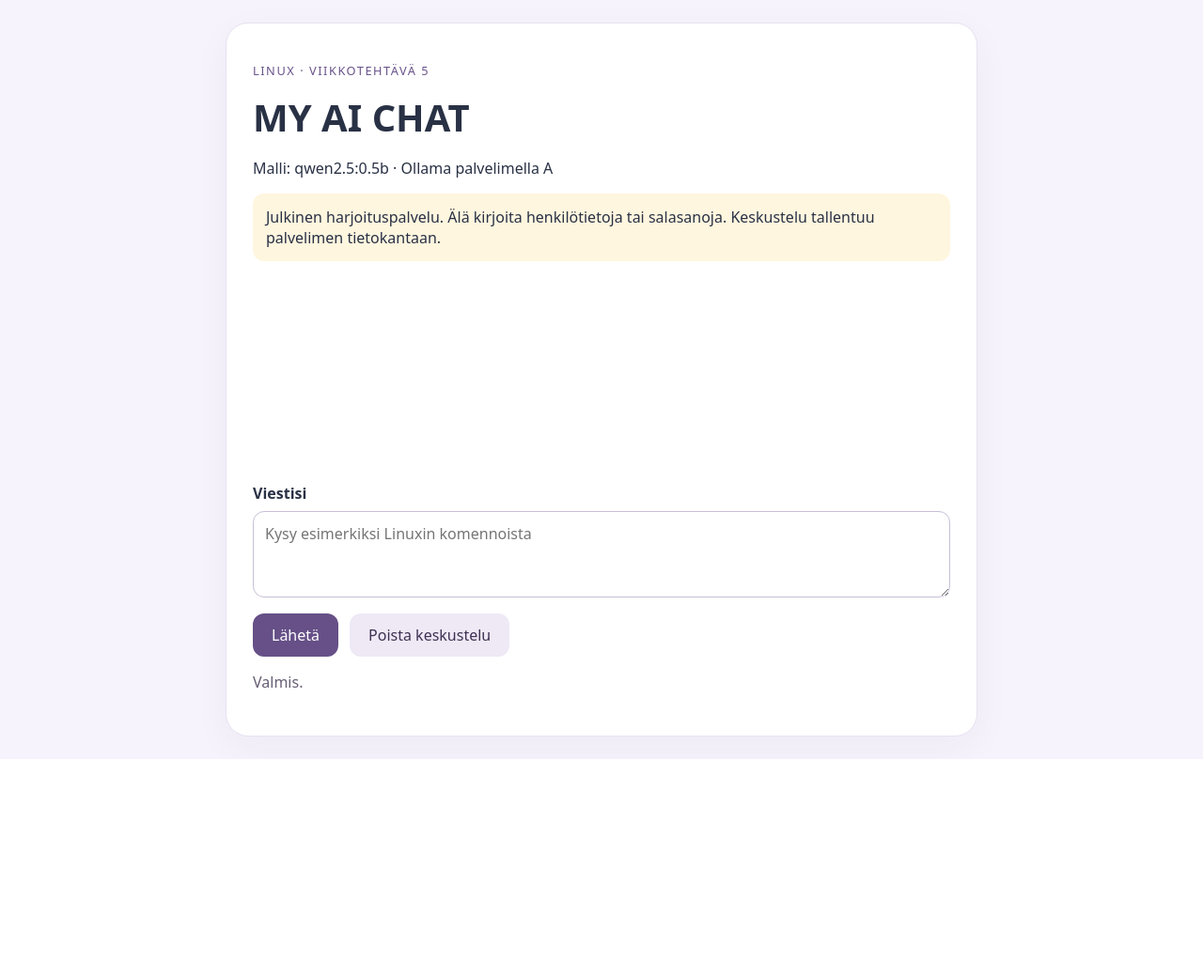
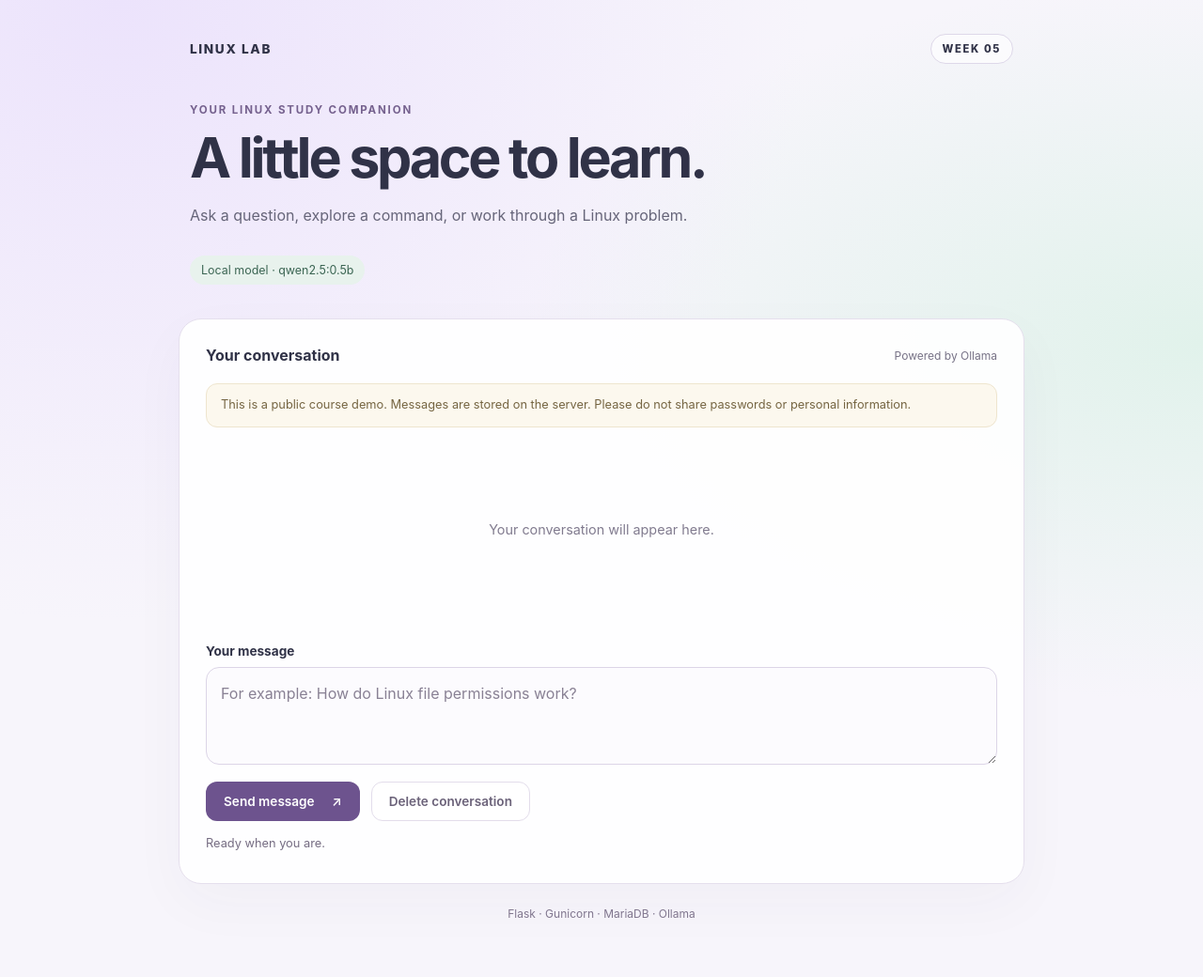
Before and after one commit to teeapiet/viikkotehtava5, a Flask app: page / in a window 1280 px wide. Shown: the whole page at 94% size. Before the commit the page ends 808 px from the top, so only its background shows below. Run offline with Flask 3, Linux system fonts and the light colour scheme; data that the repository does not hold is empty.

Commit message:
language changed to English

```diff
--- a/app.py
+++ b/app.py
@@ -15,7 +15,7 @@ OLLAMA_URL = os.environ.get("OLLAMA_URL", "http://127.0.0.1:11434")
 OLLAMA_MODEL = os.environ.get("OLLAMA_MODEL", "qwen2.5:0.5b")
 SYSTEM_PROMPT = os.environ.get(
     "SYSTEM_PROMPT",
-    "Olet ystävällinen Linux-opettaja. Vastaa lyhyesti käyttäjän kielellä.",
+    "You are a friendly Linux tutor. Always reply in English. Keep answers short.",
 )
 HISTORY_LIMIT = int(os.environ.get("HISTORY_LIMIT", "10"))
 MAX_MESSAGE_LEN = 2000
@@ -74,7 +74,7 @@ def health():
 @app.route("/api/history/<session_id>", methods=["GET", "DELETE"])
 def history(session_id):
     if not SESSION_RE.fullmatch(session_id):
-        return jsonify(error="Virheellinen keskustelutunniste"), 400
+        return jsonify(error="Invalid conversation ID"), 400
 
     try:
         if request.method == "DELETE":
@@ -82,34 +82,34 @@ def history(session_id):
             return jsonify(ok=True)
         return jsonify(db.get_history(session_id, limit=50))
     except db.DatabaseError:
-        app.logger.exception("Tietokantavirhe")
-        return jsonify(error="Tietokantavirhe"), 503
+        app.logger.exception("Database error")
+        return jsonify(error="Database error"), 503
 
 
 @app.post("/api/chat")
 def chat():
     data = request.get_json(silent=True)
     if not isinstance(data, dict):
-        return jsonify(error="Lähetä viesti JSON-oliona"), 400
+        return jsonify(error="Send the message as a JSON object"), 400
 
     session_id = data.get("session_id")
     message = data.get("message")
 
     if not isinstance(session_id, str) or not SESSION_RE.fullmatch(session_id):
-        return jsonify(error="Virheellinen keskustelutunniste"), 400
+        return jsonify(error="Invalid conversation ID"), 400
     if not isinstance(message, str) or not message.strip():
-        return jsonify(error="Viesti puuttuu"), 400
+        return jsonify(error="Please enter a message"), 400
 
     message = message.strip()
     if len(message) > MAX_MESSAGE_LEN:
-        return jsonify(error="Viesti saa olla enintään 2000 merkkiä"), 400
+        return jsonify(error="Your message must be no longer than 2000 characters"), 400
 
     try:
         past = db.get_history(session_id, limit=HISTORY_LIMIT)
         db.save_message(session_id, "user", message)
     except db.DatabaseError:
         app.logger.exception("Viestin tallennus epäonnistui")
-        return jsonify(error="Viestiä ei voitu tallentaa"), 503
+        return jsonify(error="Could not save your message"), 503
 
     messages = (
         [{"role": "system", "content": SYSTEM_PROMPT}]
@@ -151,7 +151,7 @@ def chat():
                     raise ValueError("Ollaman vastaus katkesi")
         except (requests.RequestException, ValueError, AttributeError, TypeError):
             app.logger.exception("Ollama-kutsu epäonnistui")
-            yield ndjson({"error": "Kielimalli ei vastannut loppuun. Yritä uudelleen."})
+            yield ndjson({"error": "The model could not complete its response. Please try again."})
             return
 
         reply = "".join(parts)
@@ -160,7 +160,7 @@ def chat():
                 db.save_message(session_id, "assistant", reply)
         except db.DatabaseError:
             app.logger.exception("Vastauksen tallennus epäonnistui")
-            yield ndjson({"error": "Vastaus saatiin, mutta sen tallennus epäonnistui."})
+            yield ndjson({"error": "The response was received but could not be saved."})
             return
         yield ndjson({"done": True})
 
--- a/static/app.js
+++ b/static/app.js
@@ -42,10 +42,10 @@ async function loadHistory() {
   busy(true);
   try {
     const response = await fetch(`${base}/api/history/${sessionId}`);
-    if (!response.ok) throw new Error("Keskusteluhistorian lataus epäonnistui.");
+    if (!response.ok) throw new Error("Could not load conversation history.");
     const history = await response.json();
     for (const item of history) bubble(item.role, item.content);
-    statusText.textContent = "Valmis.";
+    statusText.textContent = "Ready when you are.";
   } catch (error) {
     statusText.textContent = error.message;
   } finally {
@@ -62,7 +62,7 @@ form.addEventListener("submit", async event => {
   bubble("user", message);
   input.value = "";
   const answer = bubble("assistant", "");
-  statusText.textContent = "Malli vastaa…";
+  statusText.textContent = "The assistant is thinking…";
   let done = false;
 
   function processLine(line) {
@@ -82,10 +82,10 @@ form.addEventListener("submit", async event => {
 
     if (!response.ok) {
       if (response.status === 429) {
-        throw new Error("Liian monta viestiä. Odota hetki ennen seuraavaa.");
+        throw new Error("Too many messages. Please wait a moment before sending another.");
       }
       const data = await response.json().catch(() => ({}));
-      throw new Error(data.error || `Palvelinvirhe ${response.status}`);
+      throw new Error(data.error || `Server error ${response.status}`);
     }
 
     const reader = response.body.getReader();
@@ -102,15 +102,15 @@ form.addEventListener("submit", async event => {
       }
       pending += decoder.decode();
       processLine(pending);
-      if (!done) throw new Error("Yhteys katkesi ennen vastauksen valmistumista.");
+      if (!done) throw new Error("The connection closed before the response was complete.");
     } finally {
       await reader.cancel().catch(() => {});
       reader.releaseLock();
     }
 
-    statusText.textContent = "Vastaus tallennettu.";
+    statusText.textContent = "Response saved.";
   } catch (error) {
-    if (!answer.textContent) answer.textContent = "Vastausta ei saatu.";
+    if (!answer.textContent) answer.textContent = "No response was received.";
     statusText.textContent = error.message;
   } finally {
     busy(false);
@@ -119,15 +119,15 @@ form.addEventListener("submit", async event => {
 });
 
 clearButton.addEventListener("click", async () => {
-  if (!confirm("Poistetaanko tämän keskustelun tallennetut viestit?")) return;
+  if (!confirm("Delete all saved messages in this conversation?")) return;
   busy(true);
   try {
     const response = await fetch(`${base}/api/history/${sessionId}`, {
       method: "DELETE",
     });
-    if (!response.ok) throw new Error("Poistaminen epäonnistui.");
+    if (!response.ok) throw new Error("Could not delete the conversation.");
     messages.replaceChildren();
-    statusText.textContent = "Keskustelu poistettu.";
+    statusText.textContent = "Conversation deleted.";
   } catch (error) {
     statusText.textContent = error.message;
   } finally {
--- a/static/style.css
+++ b/static/style.css
@@ -1,57 +1,159 @@
 :root {
   color-scheme: light;
-  font-family: system-ui, sans-serif;
-  color: #293145;
-  background: #f6f3fc;
+  font-family: Inter, ui-sans-serif, system-ui, sans-serif;
+  color: #303247;
+  background: #f7f5fb;
 }
 * { box-sizing: border-box; }
-body { margin: 0; padding: 24px 16px; }
-main {
-  max-width: 800px;
-  margin: auto;
-  background: #fff;
+body {
+  margin: 0;
+  min-height: 100vh;
+  padding: 36px 20px;
+  background:
+    radial-gradient(ellipse at 10% 0%, #ece3fc 0, transparent 45%),
+    radial-gradient(ellipse at 100% 35%, #e1f2eb 0, transparent 40%),
+    #f7f5fb;
+}
+main { max-width: 900px; margin: auto; }
+.brand {
+  display: flex;
+  justify-content: space-between;
+  align-items: center;
+  font-size: .85rem;
+  font-weight: 800;
+  letter-spacing: .12em;
+}
+.brand span {
+  background: #ffffffa8;
+  border: 1px solid #ded8e9;
+  border-radius: 100px;
+  padding: 8px 12px;
+  font-size: .7rem;
+}
+.hero { padding: 0 12px 24px; }
+.eyebrow {
+  margin: 42px 0 12px;
+  font-size: .72rem;
+  font-weight: 700;
+  letter-spacing: .16em;
+  color: #75618e;
+}
+h1 {
+  font-size: clamp(2.1rem, 6vw, 3.7rem);
+  letter-spacing: -.055em;
+  line-height: 1.08;
+  margin: 0 0 16px;
+}
+.intro { max-width: 560px; line-height: 1.7; color: #666579; }
+.model {
+  display: inline-block;
+  padding: 8px 12px;
+  background: #e8f2ed;
+  border-radius: 100px;
+  color: #3b6553;
+  font-size: .78rem;
+}
+.chat-card {
   padding: 28px;
-  border: 1px solid #e7e1f1;
+  border: 1px solid #e5dfed;
   border-radius: 24px;
-  box-shadow: 0 12px 40px #4730610b;
+  background: #ffffffed;
+  box-shadow: 0 20px 60px #46345e09;
 }
-h1 { margin: 8px 0; font-size: clamp(1.8rem, 5vw, 2.5rem); }
-.label { font-size: .8rem; letter-spacing: .12em; color: #69538a; }
-.notice { background: #fff6df; padding: 14px; border-radius: 12px; }
-#messages { min-height: 220px; padding: 16px 0; }
+.chat-heading {
+  display: flex;
+  align-items: center;
+  justify-content: space-between;
+  gap: 12px;
+}
+h2 { margin: 0; font-size: 1rem; }
+.chat-heading span { font-size: .75rem; color: #777286; }
+.notice {
+  margin: 20px 0 0;
+  padding: 12px 15px;
+  border: 1px solid #eee5ce;
+  border-radius: 12px;
+  background: #fcf8ee;
+  color: #756542;
+  font-size: .8rem;
+  line-height: 1.6;
+}
+#messages { min-height: 230px; padding: 20px 0; }
+#messages:empty::before {
+  content: "Your conversation will appear here.";
+  display: block;
+  text-align: center;
+  padding: 80px 12px;
+  color: #817b8f;
+  font-size: .9rem;
+}
 .bubble {
-  max-width: 90%;
-  margin: 12px 0;
+  width: fit-content;
+  max-width: 88%;
+  margin: 14px 0;
   padding: 14px 18px;
-  border-radius: 18px;
+  border-radius: 16px 16px 16px 4px;
   white-space: pre-wrap;
   overflow-wrap: anywhere;
-  background: #edf6f3;
+  line-height: 1.65;
+  background: #edf5f0;
 }
-.bubble.user { margin-left: auto; background: #eee7fb; }
-label { display: block; font-weight: 600; margin-bottom: 8px; }
+.bubble::before {
+  content: "ASSISTANT";
+  display: block;
+  margin-bottom: 6px;
+  color: #52735e;
+  font-size: .62rem;
+  font-weight: 800;
+  letter-spacing: .1em;
+}
+.bubble.user {
+  margin-left: auto;
+  border-radius: 16px 16px 4px 16px;
+  background: #eee7f9;
+}
+.bubble.user::before { content: "YOU"; color: #74588f; }
+label { display: block; margin-bottom: 9px; font-size: .85rem; font-weight: 650; }
 textarea {
   width: 100%;
-  padding: 12px;
-  border: 1px solid #c8bfd7;
-  border-radius: 12px;
+  padding: 15px;
+  border: 1px solid #dcd5e7;
+  border-radius: 14px;
+  background: #fcfbfe;
+  color: inherit;
   font: inherit;
+  line-height: 1.5;
   resize: vertical;
 }
-.buttons { display: flex; gap: 12px; flex-wrap: wrap; margin-top: 12px; }
+textarea::placeholder { color: #898194; }
+textarea:focus-visible, button:focus-visible {
+  outline: 3px solid #c8b5e9;
+  outline-offset: 3px;
+}
+.buttons { display: flex; gap: 12px; flex-wrap: wrap; margin-top: 14px; }
 button {
-  padding: 12px 20px;
-  border: 0;
+  padding: 12px 18px;
+  border: 1px solid transparent;
   border-radius: 12px;
-  background: #665087;
+  background: #6d538e;
   color: white;
   font: inherit;
+  font-size: .85rem;
+  font-weight: 600;
   cursor: pointer;
 }
-button.secondary { background: #eee9f5; color: #3e3153; }
-button:disabled { opacity: .55; cursor: wait; }
-#status { min-height: 24px; color: #675d74; }
-@media (max-width: 500px) {
-  main { padding: 18px; }
-  .bubble { max-width: 100%; }
+button:hover { background: #5c437c; }
+button span { margin-left: 15px; }
+button.secondary { border-color: #e3ddeb; background: white; color: #6b6279; }
+button.secondary:hover { background: #f6f2fa; }
+button:disabled { opacity: .5; cursor: wait; }
+#status { min-height: 22px; margin: 16px 0 0; color: #756c82; font-size: .8rem; }
+footer { padding: 24px; text-align: center; color: #80768e; font-size: .75rem; }
+@media (max-width: 600px) {
+  body { padding: 22px 12px; }
+  .hero { padding: 0 8px 18px; }
+  .eyebrow { margin-top: 30px; }
+  .chat-card { padding: 18px; border-radius: 18px; }
+  .chat-heading { align-items: flex-start; flex-direction: column; }
+  .bubble { max-width: 95%; }
 }
--- a/templates/index.html
+++ b/templates/index.html
@@ -1,38 +1,55 @@
 <!doctype html>
-<html lang="fi">
+<html lang="en">
 <head>
   <meta charset="utf-8">
   <meta name="viewport" content="width=device-width, initial-scale=1">
-  <title>Viikko 5 – tekoälychat</title>
-  <link rel="stylesheet" href="{{ url_for('static', filename='style.css') }}">
-  <script defer src="{{ url_for('static', filename='app.js') }}"></script>
+  <title>Linux Chat — Week 5</title>
+  <link rel="stylesheet"
+        href="{{ url_for('static', filename='style.css', v='2') }}">
+  <script defer
+          src="{{ url_for('static', filename='app.js', v='2') }}"></script>
 </head>
 <body data-base="{{ request.script_root }}">
   <main>
-    <header>
-      <p class="label">LINUX · VIIKKOTEHTÄVÄ 5</p>
-      <h1>MY AI CHAT</h1>
-      <p>Malli: {{ model }} · Ollama palvelimella A</p>
+    <header class="hero">
+      <div class="brand">LINUX LAB <span>WEEK 05</span></div>
+      <p class="eyebrow">YOUR LINUX STUDY COMPANION</p>
+      <h1>A little space to learn.</h1>
+      <p class="intro">
+        Ask a question, explore a command, or work through a Linux problem.
+      </p>
+      <p class="model">Local model · {{ model }}</p>
     </header>
 
+    <section class="chat-card" aria-label="Chat">
+      <div class="chat-heading">
+        <h2>Your conversation</h2>
+        <span>Powered by Ollama</span>
+      </div>
+
       <p class="notice">
-      Julkinen harjoituspalvelu. Älä kirjoita henkilötietoja tai salasanoja.
-      Keskustelu tallentuu palvelimen tietokantaan.
+        This is a public course demo. Messages are stored on the server.
+        Please do not share passwords or personal information.
       </p>
 
-    <section id="messages" aria-label="Keskustelu" aria-live="polite"></section>
+      <section id="messages"
+               aria-label="Conversation"
+               aria-live="polite"></section>
 
       <form id="chat-form">
-      <label for="message">Viestisi</label>
+        <label for="message">Your message</label>
         <textarea id="message" maxlength="2000" rows="3" required
-                placeholder="Kysy esimerkiksi Linuxin komennoista"></textarea>
+                  placeholder="For example: How do Linux file permissions work?"></textarea>
         <div class="buttons">
-        <button id="send" type="submit">Lähetä</button>
-        <button id="clear" class="secondary" type="button">Poista keskustelu</button>
+          <button id="send" type="submit">Send message <span aria-hidden="true">↗</span></button>
+          <button id="clear" class="secondary" type="button">Delete conversation</button>
         </div>
       </form>
 
-    <p id="status" role="status">Ladataan keskustelua…</p>
+      <p id="status" role="status">Loading conversation…</p>
+    </section>
+
+    <footer>Flask · Gunicorn · MariaDB · Ollama</footer>
   </main>
 </body>
 </html>
```
Also changed, not shown: 1 other file. Lines whose indentation alone changed are shown as unchanged.
